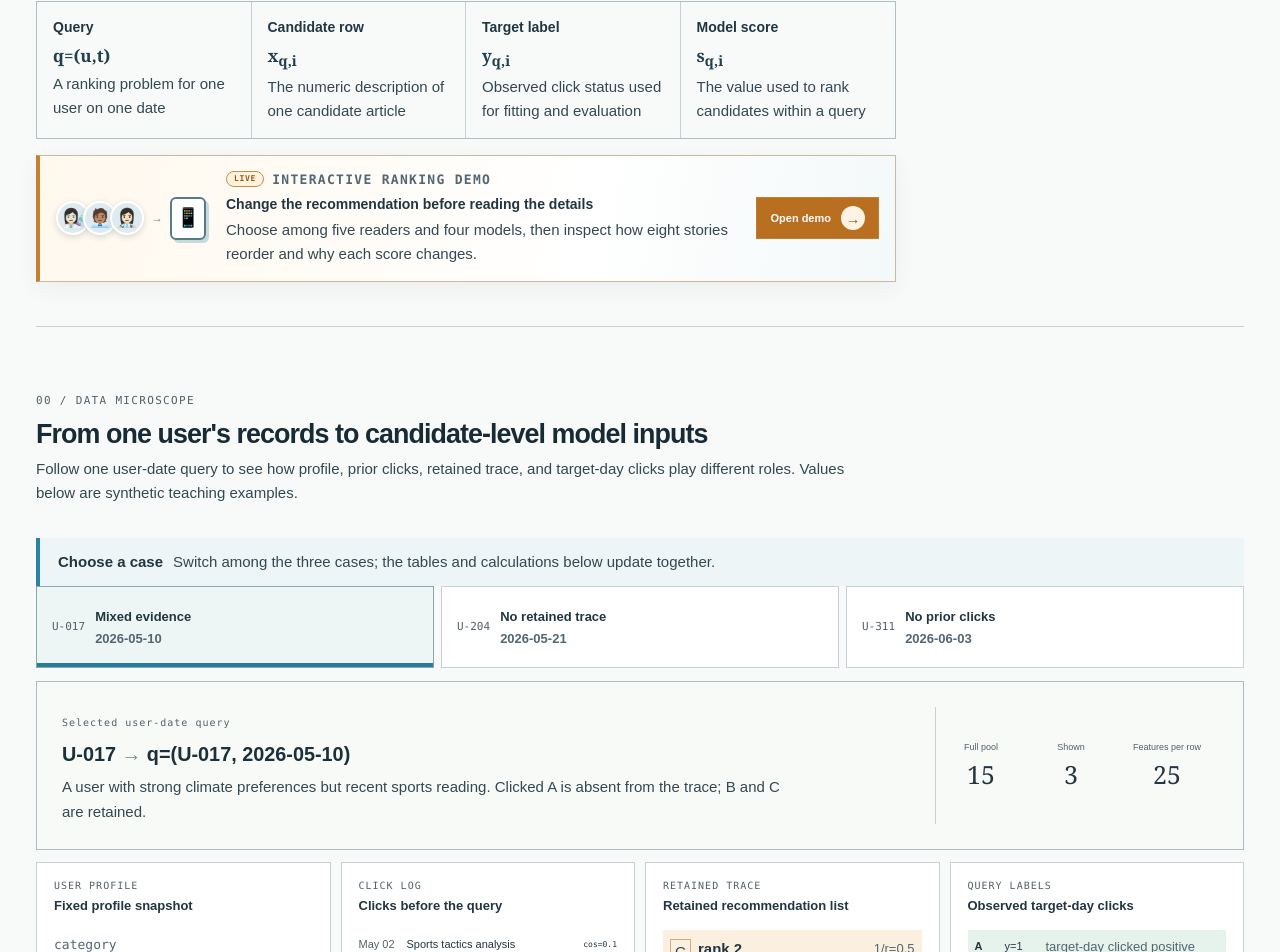
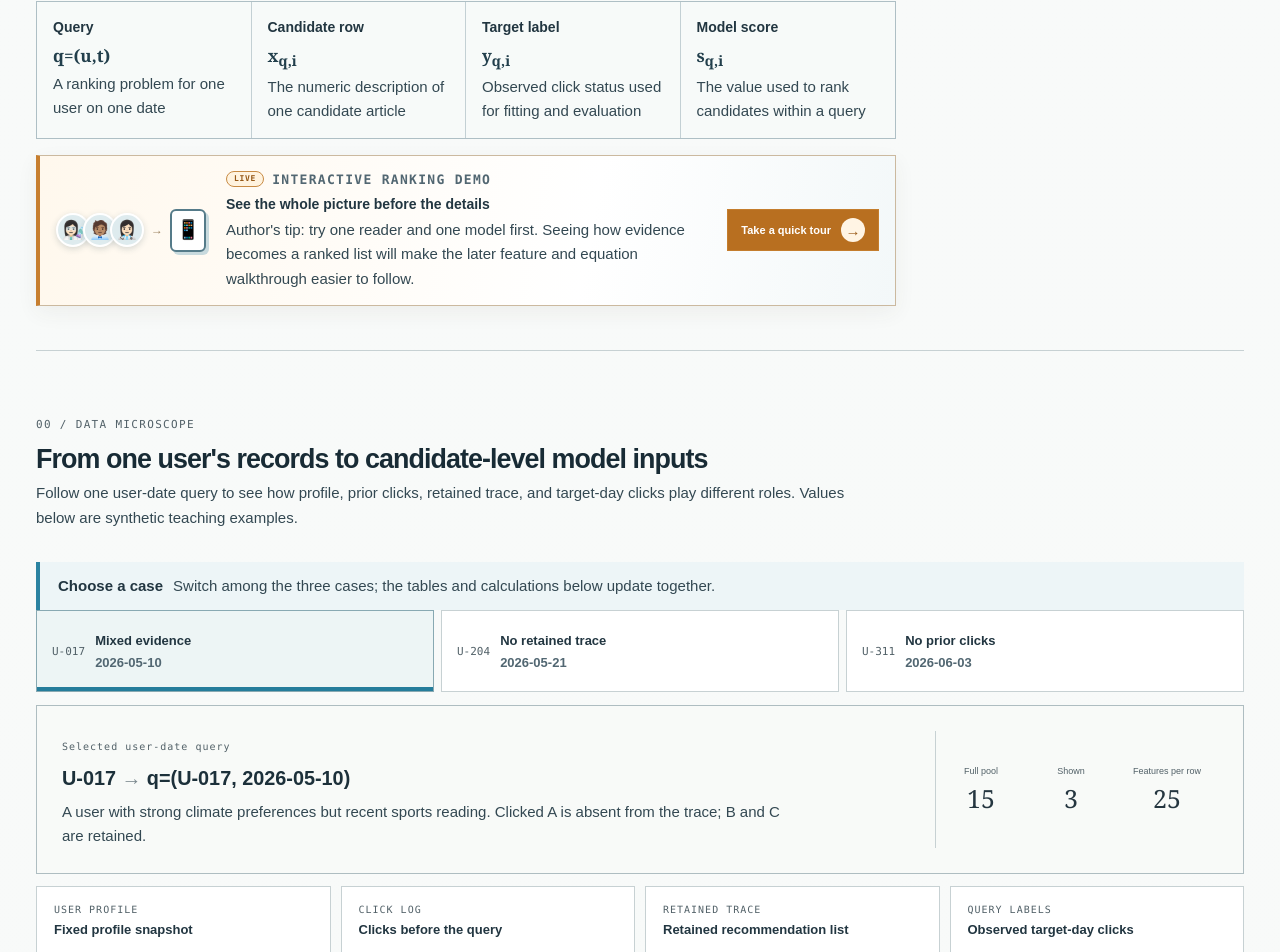
Before and after one commit to WoojinPark-Jay/pec-fuse-ranking, a React (Vite) app in the folder tutorial/: page / in a window 1280 px wide. Shown: the part 953-1905 px from the top of the page. Built offline with nearby package versions, Linux system fonts and the light colour scheme.

Commit message:
Reframe demo invitation as an author tip

```diff
--- a/tutorial/src/components/comparison-atlas.tsx
+++ b/tutorial/src/components/comparison-atlas.tsx
@@ -181,10 +181,10 @@ export function ComparisonAtlas({ lang }: { lang: Lang }) {
           <div className="ca-demo-visual" aria-hidden="true"><span>👩🏻‍🔬</span><span>🧑🏽‍💼</span><span>👩🏻‍⚕️</span><i>→</i><strong>📱</strong></div>
           <div className="ca-demo-copy">
             <div><span>LIVE</span><small>INTERACTIVE RANKING DEMO</small></div>
-            <b>{isKo ? "설명을 읽기 전에, 추천 결과를 직접 바꿔보세요" : "Change the recommendation before reading the details"}</b>
-            <p>{isKo ? "다섯 독자와 네 모델을 선택하고, 여덟 기사의 순위와 점수 근거가 어떻게 달라지는지 바로 확인할 수 있습니다." : "Choose among five readers and four models, then inspect how eight stories reorder and why each score changes."}</p>
+            <b>{isKo ? "세부 내용을 읽기 전에, 전체 흐름부터 살펴보세요" : "See the whole picture before the details"}</b>
+            <p>{isKo ? "저자의 팁: 독자와 모델을 하나씩 바꿔 보면 입력 근거가 추천 순위로 이어지는 과정을 먼저 한눈에 파악할 수 있어, 뒤의 특성과 수식을 따라가기가 한결 쉬워집니다." : "Author's tip: try one reader and one model first. Seeing how evidence becomes a ranked list will make the later feature and equation walkthrough easier to follow."}</p>
           </div>
-          <span className="ca-demo-action">{isKo ? "데모 열기" : "Open demo"}<i aria-hidden="true">→</i></span>
+          <span className="ca-demo-action">{isKo ? "간단히 체험하기" : "Take a quick tour"}<i aria-hidden="true">→</i></span>
         </a>
       </header>
 
```
